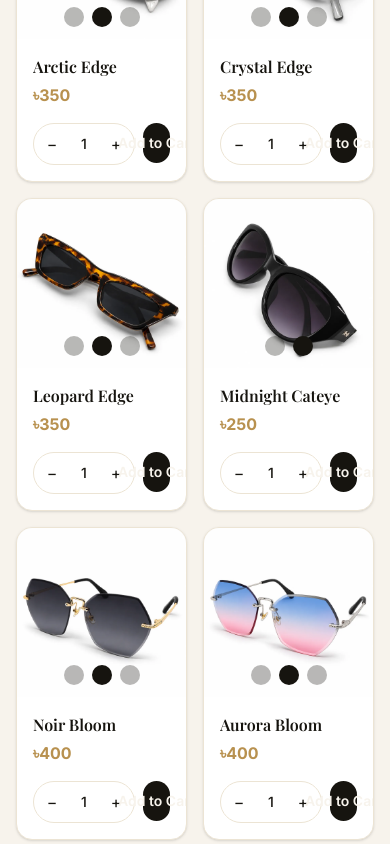
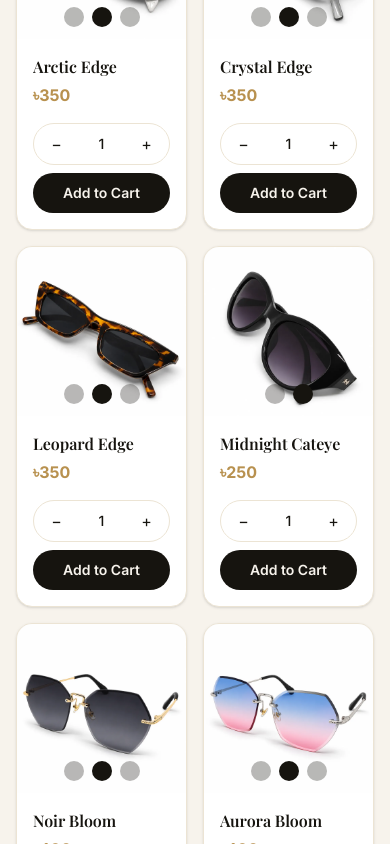
Before and after one commit to Slightsmile/florenziya, a React (Vite) app: page / in a window 390 px wide. Shown: the part 1140-1984 px from the top of the page. Built offline with nearby package versions, Linux system fonts and the light colour scheme.

Commit message:
feat: enhance ProductCard layout for better responsiveness and usability

```diff
--- a/src/components/ProductCard.jsx
+++ b/src/components/ProductCard.jsx
@@ -115,21 +115,21 @@ export default function ProductCard({ product }) {
           {formatBDT(product.price)}
         </p>
 
-        <div className="mt-auto flex items-stretch gap-2">
-          <div className="flex items-center border border-sand rounded-full overflow-hidden shrink-0">
+        <div className="mt-auto flex flex-col sm:flex-row sm:items-stretch gap-2">
+          <div className="w-full sm:w-auto flex items-center justify-between sm:justify-start border border-sand rounded-full overflow-hidden">
             <button
               onClick={() => setQuantity((q) => Math.max(1, q - 1))}
-              className="w-9 h-10 sm:h-9 flex items-center justify-center text-ink hover:bg-sand transition-colors focus:outline-none focus:ring-2 focus:ring-gold"
+              className="flex-1 sm:flex-none sm:w-9 h-10 sm:h-9 flex items-center justify-center text-ink hover:bg-sand transition-colors focus:outline-none focus:ring-2 focus:ring-gold"
               aria-label={`Decrease quantity of ${product.name}`}
             >
               −
             </button>
-            <span className="w-7 text-center font-medium text-sm" aria-label={`Quantity: ${quantity}`}>
+            <span className="flex-1 sm:flex-none sm:w-7 text-center font-medium text-sm" aria-label={`Quantity: ${quantity}`}>
               {quantity}
             </span>
             <button
               onClick={() => setQuantity((q) => Math.min(MAX_QUANTITY_PER_ITEM, q + 1))}
-              className="w-9 h-10 sm:h-9 flex items-center justify-center text-ink hover:bg-sand transition-colors focus:outline-none focus:ring-2 focus:ring-gold"
+              className="flex-1 sm:flex-none sm:w-9 h-10 sm:h-9 flex items-center justify-center text-ink hover:bg-sand transition-colors focus:outline-none focus:ring-2 focus:ring-gold"
               aria-label={`Increase quantity of ${product.name}`}
             >
               +
@@ -138,7 +138,7 @@ export default function ProductCard({ product }) {
 
           <button
             onClick={handleAdd}
-            className={`flex-1 min-w-0 h-10 sm:h-auto sm:py-2.5 text-sm sm:text-base font-semibold rounded-full transition-all flex items-center justify-center whitespace-nowrap focus:outline-none focus:ring-2 focus:ring-gold focus:ring-offset-2 ${
+            className={`w-full sm:w-auto sm:flex-1 h-10 sm:h-auto sm:py-2.5 text-sm sm:text-base font-semibold rounded-full transition-all flex items-center justify-center whitespace-nowrap focus:outline-none focus:ring-2 focus:ring-gold focus:ring-offset-2 ${
               added
                 ? "bg-green-600 text-white"
                 : "bg-ink text-cream hover:bg-gold hover:text-ink"
```
